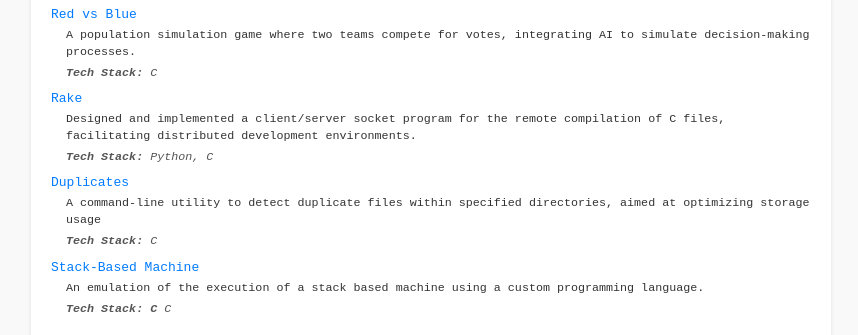
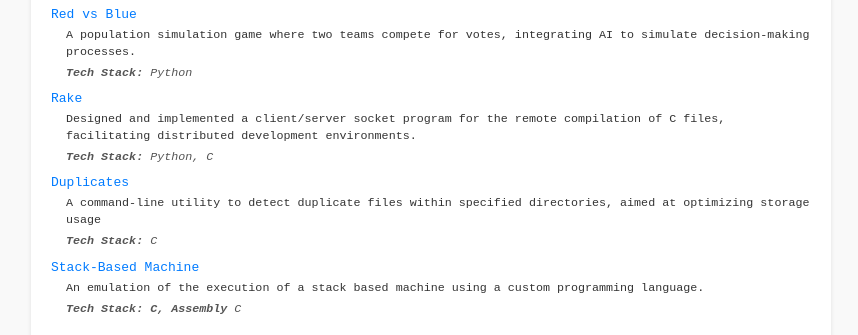
Before and after one commit to jakobdorian/jakobdorian.github.io, a plain HTML site: page index.html in a window 1280 px wide. Shown: the part 465-800 px from the top of the page, without its empty margins (209-1067 px from the left). Drawn offline with Linux system fonts and the light colour scheme.

Commit message:
small changes

```diff
--- a/index.html
+++ b/index.html
@@ -128,7 +128,7 @@
         <div class="project-info">
           <p>A population simulation game where two teams compete for votes, integrating AI to simulate decision-making
 processes.</p>
-          <p class="tech-stack"><strong>Tech Stack:</strong> C</p>
+          <p class="tech-stack"><strong>Tech Stack:</strong> Python</p>
         </div>
       </li>
 
@@ -153,7 +153,7 @@ development environments.</p>
         <a href="https://github.com/jakobdorian/Stackbased-Machine" target="_blank">Stack-Based Machine</a>
         <div class="project-info">
           <p>An emulation of the execution of a stack based machine using a custom programming language.</p>
-          <p class="tech-stack"><strong>Tech Stack: C</strong> C</p>
+          <p class="tech-stack"><strong>Tech Stack: C, Assembly</strong> C</p>
         </div>
       </li>
     </ul>
```
